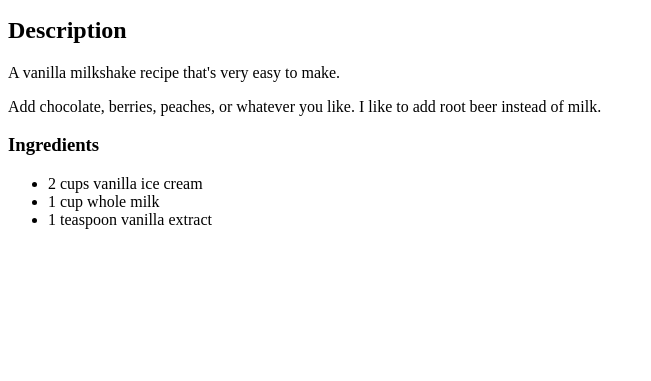
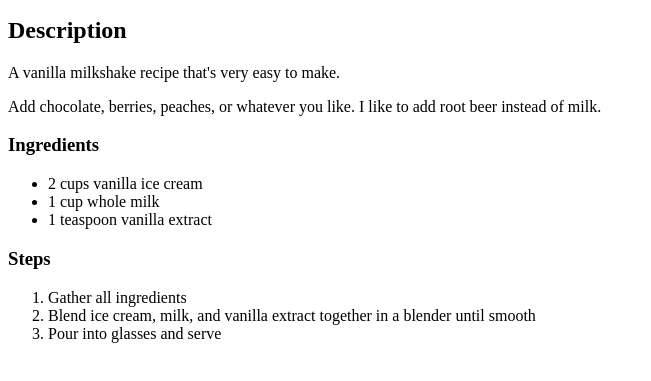
Before and after one commit to mnick02/odin-recipes, a plain HTML site: page recipes/milkshake.html in a window 1280 px wide. Shown: the part 101-482 px from the top of the page, without its empty margins (0-651 px from the left). Drawn offline with Linux system fonts and the light colour scheme.

Commit message:
Add Steps header and ol of steps

```diff
--- a/recipes/milkshake.html
+++ b/recipes/milkshake.html
@@ -17,5 +17,11 @@
             <li>1 cup whole milk</li>
             <li>1 teaspoon vanilla extract</li>
         </ul>
+        <h3>Steps</h3>
+        <ol>
+            <li>Gather all ingredients</li>
+            <li>Blend ice cream, milk, and vanilla extract together in a blender until smooth</li>
+            <li>Pour into glasses and serve</li>
+        </ol>
     </body>
 </html>
```
